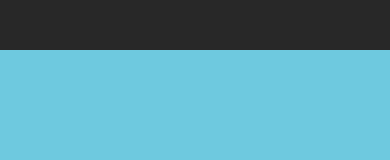
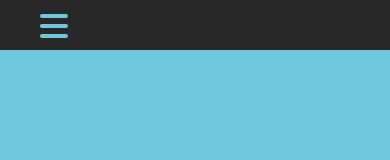
Before and after one commit to Kb739/todo, a React (Create React App) app: page / in a window 390 px wide. Shown: the top 160 px of the page. Built offline with nearby package versions, Linux system fonts and the light colour scheme.

Commit message:
add responsive design
add a component called expand represented by icon at top-left, used to
reveal sidebar. Elements with 'collapser' class can collapse sidebar on
click.

```diff
--- a/src/App.css
+++ b/src/App.css
@@ -1,5 +1,6 @@
 html {
     --bg-color: rgb(40, 40, 40);
+    --bg-content: rgb(110, 201, 223);
     --selection-color: rgb(60, 60, 60, 0.95);
     --shadow: 0 5px 10px black;
 }
@@ -35,6 +36,16 @@ body {
     display: grid;
     grid-template-rows: 0.5fr 2fr 0.25fr;
     overflow: auto;
+    /* border: 1px solid green; */
+}
+
+.sidebar-button {
+    display: none;
+    position: absolute;
+    left: 40px;
+    top: 10px;
+    font-size: 2rem;
+    color: var(--bg-content);
 }
 
 .content {
@@ -43,16 +54,32 @@ body {
     flex-direction: column;
     padding: 50px;
     margin-top: 50px;
-    background-color: rgb(110, 201, 223);
+    background-color: var(--bg-content);
     overflow: hidden;
 }
 
 @media screen and (max-width:550px) {
     .sidebar {
+        position: absolute;
+        margin: 0;
+        top: 5.5%;
+        left: 0.5%;
+        max-height: 94vh;
+        width: 90%;
+        background-color: var(--bg-color);
+        border-radius: 5px;
+    }
+
+    .sidebar-button {
+        display: block;
+    }
+
+    .collapse {
         display: none;
     }
 
     #main {
+        position: relative;
         grid-template-columns: auto;
     }
 
--- a/src/App.js
+++ b/src/App.js
@@ -1,11 +1,22 @@
-import React from 'react'
+import React, { useContext } from 'react'
 import "./App.css"
+import Expand from './expand'
 import Sidebar from './sidebar'
 import Content from './content'
+import { layoutContext } from './contexts/layoutContext'
+
 
 export default function App() {
+    const { activateCollapse } = useContext(layoutContext)
+
+    function blankClick(event) {
+        if (event.target.classList.contains('collapser'))
+            activateCollapse()
+    }
+
     return (
-        <div id='main'>
+        <div id='main' className='collapser' onClick={blankClick}>
+            <Expand />
             <Sidebar />
             <Content />
         </div>
--- a/src/content.js
+++ b/src/content.js
@@ -3,9 +3,11 @@ import Card from './taskCard'
 import TaskForm from "./taskForm"
 import useToggle from './customHooks/switch'
 import { tasksContext } from './contexts/context'
+import { layoutContext } from './contexts/layoutContext'
 
 function Content() {
     const { tasks, selections, getSelectedList, selectTask } = useContext(tasksContext)
+    const { collapseClass } = useContext(layoutContext)
     const selectedList = getSelectedList();
     const { on, toggle } = useToggle(false);
 
@@ -26,7 +28,7 @@ function Content() {
     })
 
     return (
-        <div className='content'>
+        <div className='content collapser'>
             <section className='content--tasks'>
                 <h1 className='content--title'>
                     {selectedList && selectedList.title}
@@ -36,8 +38,10 @@ function Content() {
                 </ul>
             </section>
 
-            {selections.listID ? <div className='add-task pointer' onClick={toggle}>
-                <p style={{ fontSize: '2rem' }}>+</p> Add Task</div> : ''}
+            {collapseClass ?
+                (selections.listID ? <div className='add-task pointer' onClick={toggle}>
+                    <p style={{ fontSize: '2rem' }}>+</p> Add Task</div> : '') : ''
+            }
             {on ? <TaskForm close={toggle} /> : ''}
         </div>
     )
--- /dev/null
+++ b/src/contexts/layoutContext.js
@@ -0,0 +1,20 @@
+import { createContext, useState } from "react";
+
+const layoutContext = createContext();
+function LayoutProvider(props) {
+    const [collapseClass, setCollapseClass] = useState('collapse')
+
+    function activateCollapse() {
+        setCollapseClass('collapse');
+    }
+
+    function deactivateCollapse() {
+        setCollapseClass('')
+    }
+    return (
+        <layoutContext.Provider value={{ collapseClass, activateCollapse, deactivateCollapse }}>
+            {props.children}
+        </layoutContext.Provider>
+    )
+}
+export { layoutContext, LayoutProvider };
--- /dev/null
+++ b/src/expand.js
@@ -0,0 +1,15 @@
+import { FontAwesomeIcon } from "@fortawesome/react-fontawesome";
+import React, { useContext } from "react";
+import { layoutContext } from "./contexts/layoutContext";
+function Expand() {
+    const { deactivateCollapse } = useContext(layoutContext);
+
+    function revealLists(e) {
+        deactivateCollapse();
+    }
+    return (
+        <FontAwesomeIcon onClick={revealLists}
+            className="sidebar-button pointer" icon='fa-bars' />
+    )
+}
+export default Expand
--- a/src/index.js
+++ b/src/index.js
@@ -2,16 +2,19 @@ import React from "react";
 import ReactDOM from "react-dom/client";
 import App from "./App.js"
 import { TasksProvider } from './contexts/context'
-
+import { LayoutProvider } from "./contexts/layoutContext.js";
 import { library } from "@fortawesome/fontawesome-svg-core"
-import { faPenToSquare, faSquare, faSquareCheck, faTrash, faStar } from "@fortawesome/free-solid-svg-icons"
+import { faPenToSquare, faSquare, faSquareCheck, faTrash, faStar, faBars } from "@fortawesome/free-solid-svg-icons"
 import { faStar as faStarR } from "@fortawesome/free-regular-svg-icons"
-library.add(faPenToSquare, faSquare, faSquareCheck, faTrash, faStar, faStarR)
+library.add(faPenToSquare, faSquare, faSquareCheck, faTrash, faStar, faStarR, faBars)
 
 const root = ReactDOM.createRoot(document.getElementById('root'))
 root.render(
     <div>
-        <TasksProvider>
-            <App />
-        </TasksProvider>
+        <LayoutProvider>
+            <TasksProvider>
+                <App />
+            </TasksProvider>
+        </LayoutProvider>
+
     </div>)
--- a/src/sidebar.js
+++ b/src/sidebar.js
@@ -3,9 +3,11 @@ import Card from './card'
 import ListForm from "./listForm"
 import useToggle from './customHooks/switch'
 import { tasksContext } from './contexts/context'
+import { layoutContext } from "./contexts/layoutContext";
 
 function Sidebar() {
     const { lists, selections, selectList } = useContext(tasksContext)
+    const { collapseClass } = useContext(layoutContext)
     const { on, toggle } = useToggle(false)
 
     const combinedList = Object.keys(lists).reduce((_list, key) => {
@@ -14,7 +16,7 @@ function Sidebar() {
 
     let topSection = [], bottomSection = [];
     combinedList.forEach(list => {
-        const classes = `card card--list ${list.id === selections.listID ? 'select' : ''}`
+        const classes = `card card--list collapser ${list.id === selections.listID ? 'select' : ''}`
         const element =
             <li key={list.id} className={classes} onClick={() => {
                 selectList(list.id)
@@ -28,7 +30,7 @@ function Sidebar() {
     })
 
     return (
-        <div className='sidebar'>
+        <div className={`sidebar ${collapseClass}`}>
             <ul className='card-container'>
                 {topSection}
             </ul>
```
